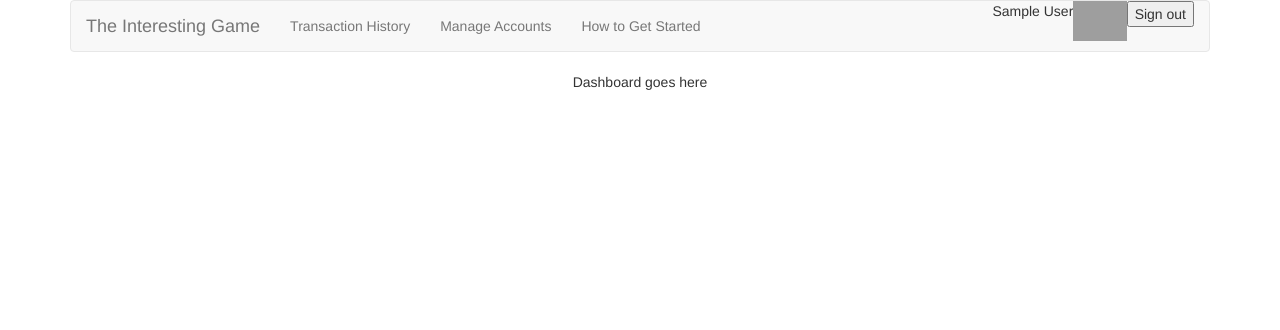
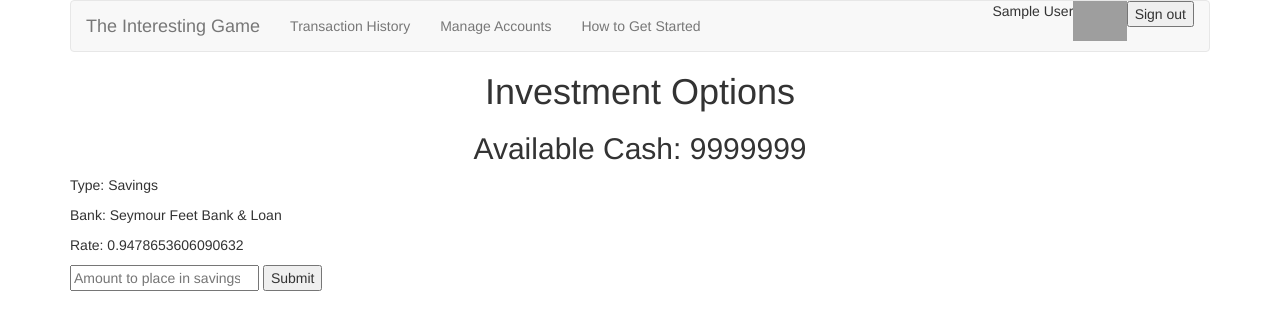
Before and after one commit to wesbasinger/interesting-game, a Flask app: page / in a window 1280 px wide. Shown: the top 330 px of the page. Run offline with Flask 2, Linux system fonts and the light colour scheme; the visitor is signed in with stand-in values (Sample User, id 1); some libraries are stand-ins or nearby versions; grey boxes are pictures that could not be loaded.

Commit message:
Added a seed function for savings accounts and put a section on the dashboard to invest.

```diff
--- a/application.py
+++ b/application.py
@@ -3,6 +3,8 @@ from flask_session import Session
 from oauth2client import client, crypt
 from tempfile import gettempdir
 from datetime import datetime
+
+import seed
 
 from helpers import *
 
@@ -34,9 +36,8 @@ Session(app)
 @login_required
 def index():
 
-    print(session)
-
-    return render_template('index.html')
+    return render_template(
+        'index.html', savings = seed.make_savings())
 
 
 @app.route("/login", methods=["GET", "POST"])
@@ -64,8 +65,6 @@ def login():
 
             return "error"
 
-        #userid = idinfo['sub']
-
         # remember which user has logged in
         session["user_id"] = idinfo["sub"]
         session["email"] = idinfo["email"]
@@ -73,8 +72,6 @@ def login():
         session["picture"] = idinfo["picture"]
 
         return redirect(url_for("index"))
-
-
 
     return render_template("login.html")
 
--- /dev/null
+++ b/seed.py
@@ -0,0 +1,31 @@
+import random
+
+def make_savings():
+
+    names = [
+        "Dangwood National Bank",
+        "Sheridan Savings",
+        "Seymour Feet Bank & Loan",
+        "IP Freely Credit Union",
+        "Ball State Tower"
+    ]
+
+    result = {
+        "name" : random.choice(names)
+    }
+
+    rand = random.random()
+
+    if rand < 0.75:
+
+        result["rate"] = rand * 0.30
+
+    elif rand < 0.90:
+
+        result["rate"] = rand * 0.75
+
+    else:
+
+        result["rate"] = rand
+
+    return result
--- a/templates/index.html
+++ b/templates/index.html
@@ -5,5 +5,21 @@
 {% endblock %}
 
 {% block main %}
-  <p>Dashboard goes here</p>
+  <h1>Investment Options</h1>
+
+  <h2>Available Cash: 9999999</h2>
+
+  <table>
+    <tr>
+      <td>
+        <form action="/transaction" method="POST">
+          <p>Type: Savings</p>
+          <p>Bank: {{savings["name"]}}</p>
+          <p>Rate: {{savings["rate"]}}</p>
+          <input type="number" required="true" placeholder="Amount to place in savings"/>
+          <input type="submit" value="Submit">
+        </form>
+      </td>
+    </tr>
+  </table>
 {% endblock %}
```
